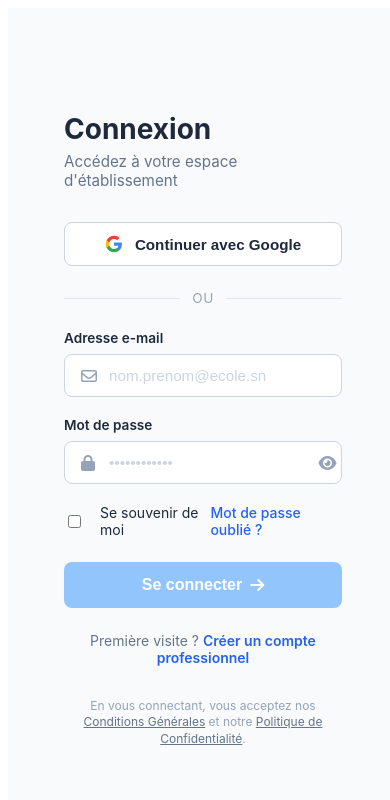
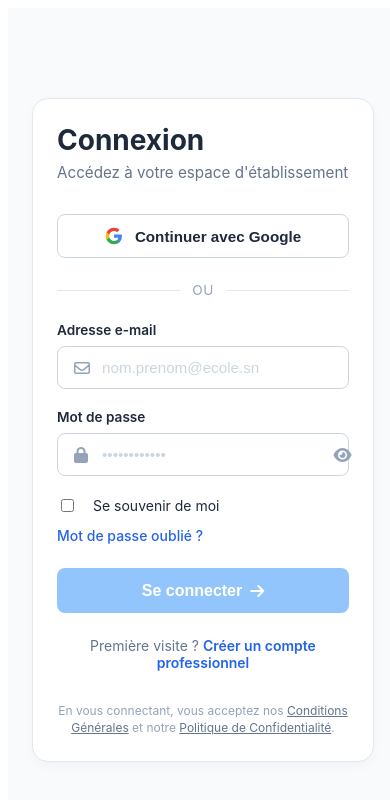
Before and after one commit to MTS775/gestion-notes-frontend, an Angular app: page /login in a window 390 px wide. Shown: the top 800 px of the page. Built offline with nearby package versions, Linux system fonts and the light colour scheme.

Commit message:
fix :basculer en colonne uniquement en dessous de 576px et ajout du badding

```diff
--- a/src/app/features/connexion/components/connexion-form/connexion-form.component.scss
+++ b/src/app/features/connexion/components/connexion-form/connexion-form.component.scss
@@ -25,7 +25,8 @@ $border-color: #cbd5e1;
   padding: 3rem;
   display: flex;
   flex-direction: column;
-  justify-content: space-between;
+  justify-content: flex-start;
+  gap: 3rem;
 
   @media (max-width: 900px) {
     display: none;
@@ -47,7 +48,7 @@ $border-color: #cbd5e1;
 
   .banner-content {
     max-width: 480px;
-    margin: auto 0;
+    margin-top: 1rem;
 
     h1 {
       font-size: 2.25rem;
@@ -108,16 +109,16 @@ $border-color: #cbd5e1;
     display: flex;
     align-items: center;
     gap: 0.5rem;
+    margin-top: auto;
   }
 }
 
-// Colonne Droite (Formulaire)
 .login-form-section {
   flex: 1;
   display: flex;
   align-items: center;
   justify-content: center;
-  padding: 2rem;
+  padding: 1.5rem;
   background-color: $bg-light;
   overflow-y: auto;
 
@@ -132,9 +133,9 @@ $border-color: #cbd5e1;
 
     @media (max-width: 480px) {
       padding: 1.5rem;
-      box-shadow: none;
-      border: none;
-      background: transparent;
+      box-shadow: 0 4px 12px rgba(0, 0, 0, 0.03);
+      border: 1px solid #e2e8f0;
+      background: #ffffff;
     }
   }
 
@@ -227,6 +228,8 @@ $border-color: #cbd5e1;
       i:first-child {
         position: absolute;
         left: 1rem;
+        top: 50%;
+        transform: translateY(-50%);
         color: #94a3b8;
         font-size: 1rem;
         pointer-events: none;
@@ -235,7 +238,7 @@ $border-color: #cbd5e1;
 
       input {
         width: 100%;
-        padding: 0.75rem 2.5rem 0.75rem 2.75rem;
+        padding: 0.75rem 2.75rem;
         font-size: 0.95rem;
         border: none;
         outline: none;
@@ -258,15 +261,13 @@ $border-color: #cbd5e1;
         border: none;
         cursor: pointer;
         color: #64748b;
-        font-size: 1.1rem;
+        font-size: 1rem;
         display: flex;
         align-items: center;
         justify-content: center;
-        padding: 0.25rem;
+        padding: 0.5rem;
         z-index: 10;
         pointer-events: auto;
-        width: 24px;
-        height: 24px;
 
         &:hover {
           color: $text-dark;
@@ -281,6 +282,13 @@ $border-color: #cbd5e1;
     align-items: center;
     margin-bottom: 1.5rem;
     font-size: 0.875rem;
+
+
+    @media (max-width: 480px) {
+      flex-direction: column;
+      align-items: flex-start;
+      gap: 0.75rem;
+    }
 
     .checkbox-container {
       display: flex;
--- a/src/app/features/forgot-password/components/forgot-password-form/forgot-password-form.component.scss
+++ b/src/app/features/forgot-password/components/forgot-password-form/forgot-password-form.component.scss
@@ -1,4 +1,4 @@
-$primary-green: #1e3a8a; // Adapte cette couleur selon ta charte verte visible sur l'image
+$primary-green: #1e3a8a;
 $accent-green: #2563eb;
 $bg-light: #f8fafc;
 $text-dark: #1e293b;
@@ -18,7 +18,6 @@ $error-red: #ef4444;
   }
 }
 
-// Colonne Gauche (Bannière Visuelle)
 .login-banner {
   flex: 1;
   background: linear-gradient(135deg, #1e3a8a 0%, #172554 100%);
@@ -26,7 +25,8 @@ $error-red: #ef4444;
   padding: 3rem;
   display: flex;
   flex-direction: column;
-  justify-content: space-between;
+  justify-content: flex-start;
+  gap: 3rem;
 
   @media (max-width: 900px) {
     display: none;
@@ -47,7 +47,7 @@ $error-red: #ef4444;
 
   .banner-content {
     max-width: 480px;
-    margin: auto 0;
+    margin-top: 2rem;
 
     h1 {
       font-size: 2.25rem;
@@ -108,10 +108,10 @@ $error-red: #ef4444;
     display: flex;
     align-items: center;
     gap: 0.5rem;
+    margin-top: auto;
   }
 }
 
-// Colonne Droite (Formulaire)
 .login-form-section {
   flex: 1;
   display: flex;
@@ -120,6 +120,10 @@ $error-red: #ef4444;
   padding: 2rem;
   background-color: $bg-light;
   overflow-y: auto;
+
+  @media (max-width: 900px) {
+    padding: 1.5rem 1rem;
+  }
 
   .form-wrapper {
     width: 100%;
@@ -132,9 +136,9 @@ $error-red: #ef4444;
 
     @media (max-width: 480px) {
       padding: 1.5rem;
-      box-shadow: none;
-      border: none;
-      background: transparent;
+      box-shadow: 0 4px 12px rgba(0, 0, 0, 0.03);
+      border: 1px solid #e2e8f0;
+      background: #ffffff;
     }
   }
 
@@ -177,7 +181,7 @@ $error-red: #ef4444;
 
       &:focus-within {
         border-color: #2563eb;
-        box-shadow: 0 0 0 3px rgba(85, 139, 110, 0.12);
+        box-shadow: 0 0 0 3px rgba(37, 99, 235, 0.12);
       }
 
       i:first-child {
@@ -193,7 +197,7 @@ $error-red: #ef4444;
 
       input {
         width: 100%;
-        padding: 0.75rem 1rem 0.75rem 2.75rem;
+        padding: 0.75rem 2.75rem;
         font-size: 0.95rem;
         border: none;
         outline: none;
@@ -233,7 +237,7 @@ $error-red: #ef4444;
     gap: 0.5rem;
     cursor: pointer;
     transition: background 0.2s;
-    box-shadow: 0 4px 6px rgba(85, 139, 110, 0.2);
+    box-shadow: 0 4px 6px rgba(37, 99, 235, 0.2);
 
     &:hover {
       background-color: #1d4ed8;
--- a/src/app/features/inscription/components/inscription-form/inscription-form.component.scss
+++ b/src/app/features/inscription/components/inscription-form/inscription-form.component.scss
@@ -1,10 +1,9 @@
 $primary-blue: #1e3a8a;
-$accent-blue: #2563eb;
+$accent-blue: #2563eb;  // Bleu électrique
 $bg-light: #f8fafc;
 $text-dark: #1e293b;
 $text-muted: #64748b;
 $border-color: #cbd5e1;
-$error-red: #ef4444;
 
 .login-container {
   display: flex;
@@ -18,10 +17,9 @@ $error-red: #ef4444;
   }
 }
 
-
 .login-banner {
   flex: 1;
-  background: linear-gradient(135deg, $primary-blue 0%, #172554 100%);
+  background: linear-gradient(135deg, #1e3a8a 0%, #172554 100%);
   color: #ffffff;
   padding: 3rem;
   display: flex;
@@ -49,7 +47,7 @@ $error-red: #ef4444;
 
   .banner-content {
     max-width: 480px;
-    margin-top: 2rem;
+    margin-top: 1rem;
 
     h1 {
       font-size: 2.25rem;
@@ -119,13 +117,13 @@ $error-red: #ef4444;
   display: flex;
   align-items: center;
   justify-content: center;
-  padding: 2rem;
+  padding: 1.5rem;
   background-color: $bg-light;
   overflow-y: auto;
 
   .form-wrapper {
     width: 100%;
-    max-width: 460px;
+    max-width: 420px;
     background: #ffffff;
     padding: 2.5rem;
     border-radius: 16px;
@@ -134,14 +132,14 @@ $error-red: #ef4444;
 
     @media (max-width: 480px) {
       padding: 1.5rem;
-      box-shadow: none;
-      border: none;
-      background: transparent;
+      box-shadow: 0 4px 12px rgba(0, 0, 0, 0.03);
+      border: 1px solid #e2e8f0;
+      background: #ffffff;
     }
   }
 
   .form-header {
-    margin-bottom: 1.75rem;
+    margin-bottom: 2rem;
 
     h2 {
       font-size: 1.75rem;
@@ -154,144 +152,6 @@ $error-red: #ef4444;
       color: $text-muted;
       font-size: 0.95rem;
       margin: 0;
-    }
-  }
-
-  .form-row {
-    display: flex;
-    gap: 1rem;
-
-    @media (max-width: 576px) {
-      flex-direction: column;
-      gap: 0;
-    }
-  }
-
-  .input-group {
-    margin-bottom: 1.1rem;
-    flex: 1;
-
-    label {
-      display: block;
-      font-size: 0.85rem;
-      font-weight: 600;
-      color: $text-dark;
-      margin-bottom: 0.4rem;
-    }
-
-    .input-field-container {
-      position: relative;
-      display: flex;
-      align-items: center;
-      background: #ffffff;
-      border: 1px solid $border-color;
-      border-radius: 8px;
-      transition: all 0.2s;
-
-      &:focus-within {
-        border-color: $accent-blue;
-        box-shadow: 0 0 0 3px rgba(37, 99, 235, 0.12);
-      }
-
-      i:first-child {
-        position: absolute;
-        left: 1rem;
-        top: 50%;
-        transform: translateY(-50%);
-        color: #94a3b8;
-        font-size: 1rem;
-        pointer-events: none;
-      }
-
-      input {
-        width: 100%;
-        padding: 0.75rem 2.75rem;
-        font-size: 0.95rem;
-        border: none;
-        outline: none;
-        background: transparent;
-
-        &::placeholder {
-          color: #cbd5e1;
-        }
-      }
-
-      .toggle-password {
-        position: absolute;
-        right: 1.4rem;
-        top: 50%;
-        transform: translateY(-50%);
-        background: transparent;
-        border: none;
-        cursor: pointer;
-        color: #94a3b8;
-        font-size: 1rem;
-        display: flex;
-        align-items: center;
-        justify-content: center;
-        padding: 0.5rem;
-        z-index: 2;
-
-        &:hover {
-          color: $text-dark;
-        }
-      }
-    }
-
-    .error-message {
-      font-size: 0.75rem;
-      color: $error-red;
-      margin-top: 0.3rem;
-    }
-  }
-
-  .btn-submit {
-    width: 100%;
-    background-color: $accent-blue;
-    color: #ffffff;
-    border: none;
-    padding: 0.85rem;
-    border-radius: 8px;
-    font-size: 1rem;
-    font-weight: 600;
-    display: flex;
-    align-items: center;
-    justify-content: center;
-    gap: 0.5rem;
-    cursor: pointer;
-    transition: background 0.2s, transform 0.1s;
-    box-shadow: 0 4px 6px rgba(37, 99, 235, 0.2);
-    margin-top: 1.5rem;
-
-    &:hover {
-      background-color: #1d4ed8;
-    }
-
-    &:disabled {
-      background-color: #93c5fd;
-      cursor: not-allowed;
-      box-shadow: none;
-    }
-  }
-
-  .divider {
-    display: flex;
-    align-items: center;
-    text-align: center;
-    margin: 1.25rem 0;
-    color: #94a3b8;
-    font-size: 0.85rem;
-
-    &::before, &::after {
-      content: '';
-      flex: 1;
-      border-bottom: 1px solid #e2e8f0;
-    }
-
-    span {
-      padding: 0 0.75rem;
-      text-transform: uppercase;
-      letter-spacing: 0.5px;
     }
   }
 
@@ -317,9 +177,172 @@ $error-red: #ef4444;
     }
   }
 
+  .divider {
+    display: flex;
+    align-items: center;
+    text-align: center;
+    margin: 1.5rem 0;
+    color: #94a3b8;
+    font-size: 0.85rem;
+
+    &::before, &::after {
+      content: '';
+      flex: 1;
+      border-bottom: 1px solid #e2e8f0;
+    }
+
+    span {
+      padding: 0 0.75rem;
+      text-transform: uppercase;
+      letter-spacing: 0.5px;
+    }
+  }
+
+  .input-group {
+    margin-bottom: 1.25rem;
+
+    label {
+      display: block;
+      font-size: 0.85rem;
+      font-weight: 600;
+      color: $text-dark;
+      margin-bottom: 0.5rem;
+    }
+
+    .input-field-container {
+      position: relative;
+      display: flex;
+      align-items: center;
+      background: #ffffff; // Assure le fond blanc unifié
+      border: 1px solid $border-color;
+      border-radius: 8px;
+      transition: all 0.2s;
+      overflow: visible;
+
+      &:focus-within {
+        border-color: $accent-blue;
+        box-shadow: 0 0 0 3px rgba(37, 99, 235, 0.12);
+      }
+
+      i:first-child {
+        position: absolute;
+        left: 1rem;
+        top: 50%;
+        transform: translateY(-50%);
+        color: #94a3b8;
+        font-size: 1rem;
+        pointer-events: none;
+        z-index: 2;
+      }
+
+      input {
+        width: 100%;
+        padding: 0.75rem 2.75rem;
+        font-size: 0.95rem;
+        border: none;
+        outline: none;
+        background: transparent;
+        color: $text-dark;
+        z-index: 1;
+        border-radius: 8px;
+
+        &::placeholder {
+          color: #cbd5e1;
+        }
+      }
+
+      .toggle-password {
+        position: absolute;
+        right: 1.5rem;
+        top: 50%;
+        transform: translateY(-50%);
+        background: transparent;
+        border: none;
+        cursor: pointer;
+        color: #64748b;
+        font-size: 1rem;
+        display: flex;
+        align-items: center;
+        justify-content: center;
+        padding: 0.5rem;
+        z-index: 10;
+        pointer-events: auto;
+
+        &:hover {
+          color: $text-dark;
+        }
+      }
+    }
+  }
+
+  .form-actions-inline {
+    display: flex;
+    justify-content: space-between;
+    align-items: center;
+    margin-bottom: 1.5rem;
+    font-size: 0.875rem;
+
+    @media (max-width: 480px) {
+      flex-direction: column;
+      align-items: flex-start;
+      gap: 0.75rem;
+    }
+
+    .checkbox-container {
+      display: flex;
+      align-items: center;
+      gap: 0.5rem;
+      cursor: pointer;
+      color: $text-dark;
+      user-select: none;
+
+      input {
+        cursor: pointer;
+      }
+    }
+
+    .forgot-link {
+      color: $accent-blue;
+      text-decoration: none;
+      font-weight: 500;
+
+      &:hover {
+        text-decoration: underline;
+      }
+    }
+  }
+
+  .btn-submit {
+    width: 100%;
+    background-color: $accent-blue;
+    color: #ffffff;
+    border: none;
+    padding: 0.85rem;
+    border-radius: 8px;
+    font-size: 1rem;
+    font-weight: 600;
+    display: flex;
+    align-items: center;
+    justify-content: center;
+    gap: 0.5rem;
+    cursor: pointer;
+    transition: background 0.2s, transform 0.1s;
+    box-shadow: 0 4px 6px rgba(37, 99, 235, 0.2);
+
+    &:hover {
+      background-color: #1d4ed8;
+    }
+
+    &:disabled {
+      background-color: #93c5fd;
+      cursor: not-allowed;
+      box-shadow: none;
+    }
+  }
+
   .register-prompt {
     text-align: center;
-    margin-top: 1.25rem;
+    margin-top: 1.5rem;
     font-size: 0.875rem;
     color: $text-muted;
 
@@ -336,7 +359,7 @@ $error-red: #ef4444;
 
   .form-footer-legal {
     text-align: center;
-    margin-top: 1.5rem;
+    margin-top: 2rem;
     font-size: 0.75rem;
     color: #94a3b8;
     line-height: 1.4;
```
